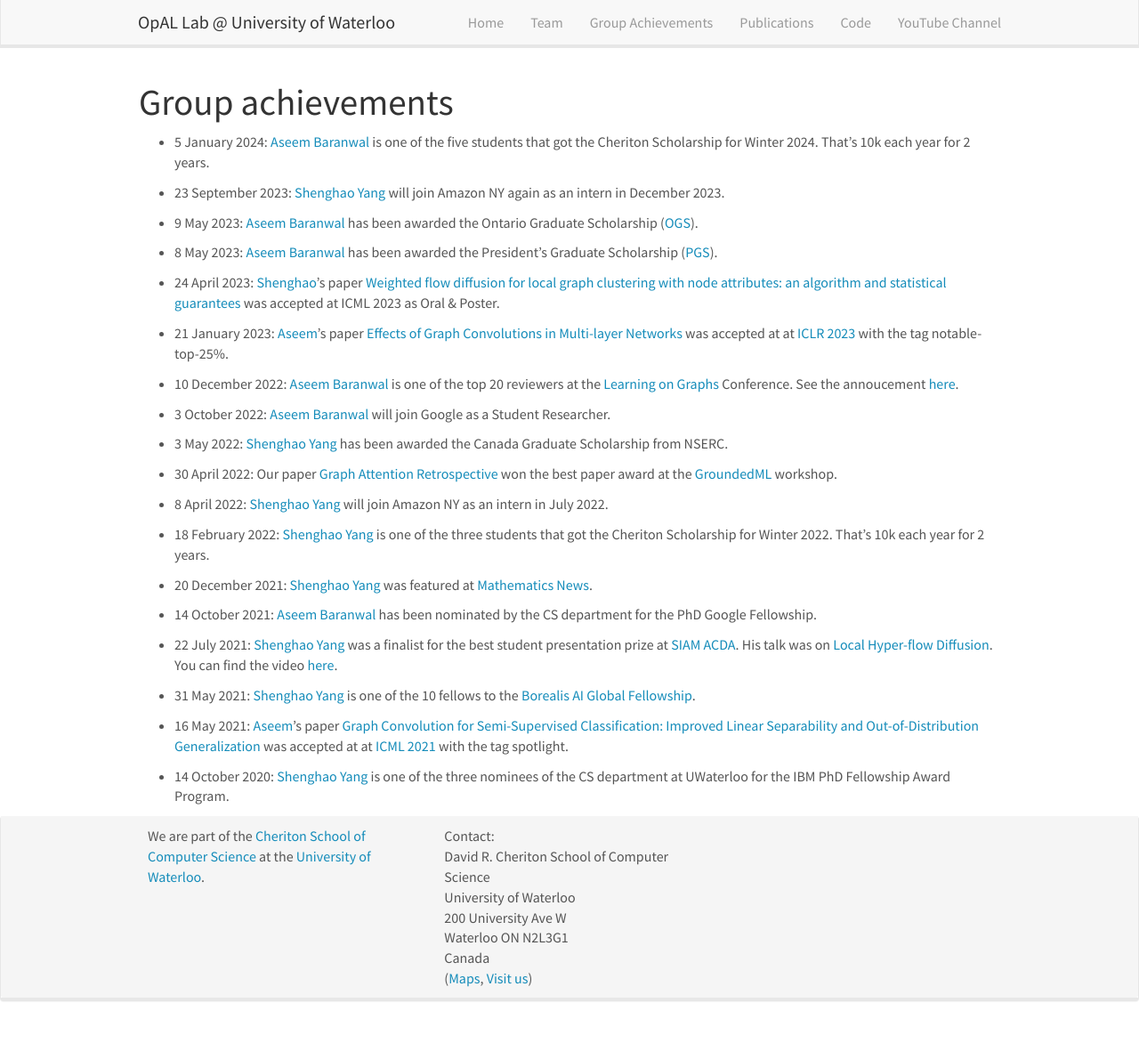
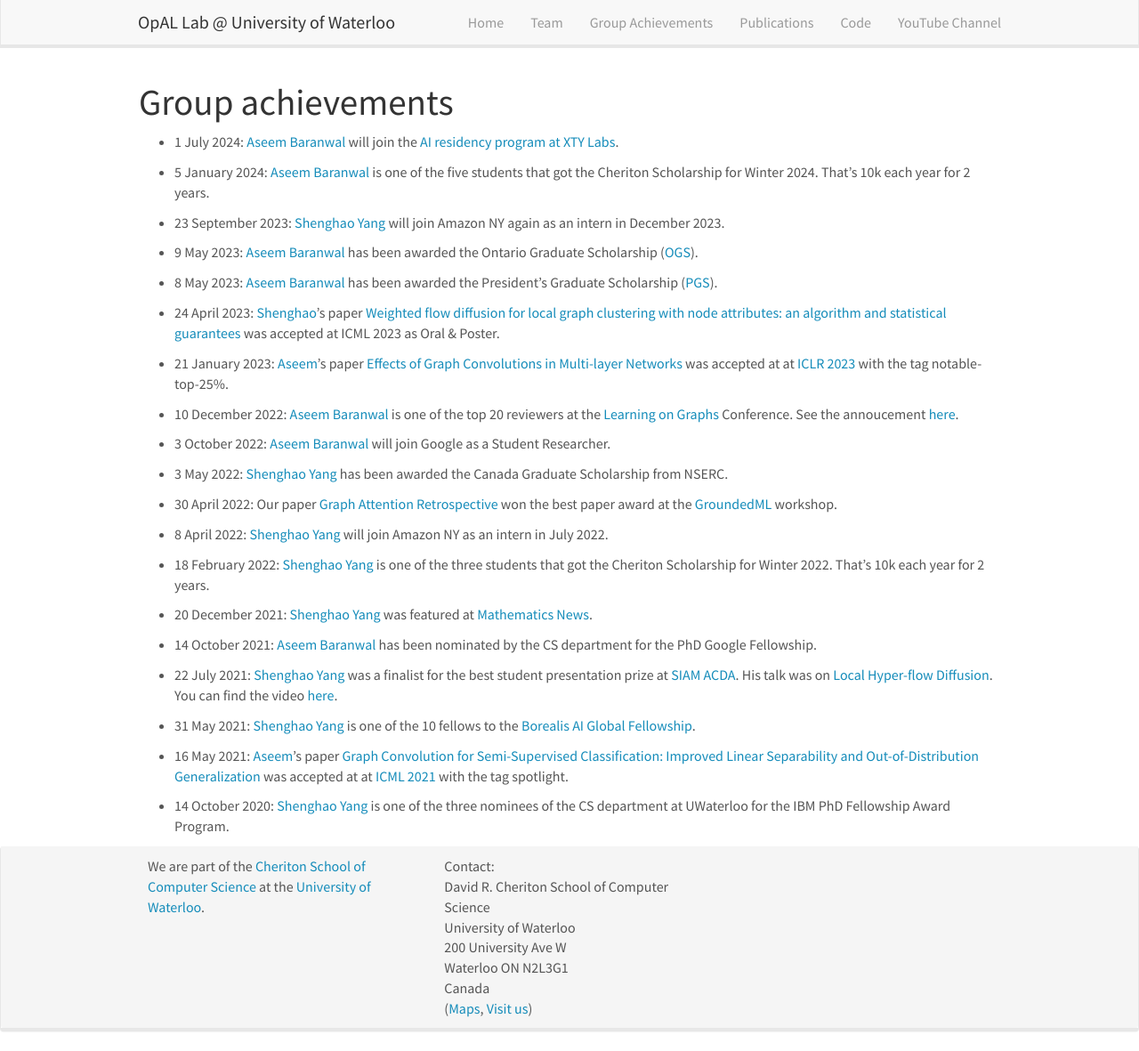
Before and after one commit to opallab/opallab.github.io, a Jekyll site: the page built from _pages/group_achievements.md, in a window 1280 px wide and 1181 px high. Shown: the whole window at 89% size. Built offline with Jekyll 4.4.1, drawn with Linux system fonts in a browser that asks for light colours; nearby versions of some CDN libraries.

Commit message:
aseem xtx

```diff
--- a/_pages/group_achievements.md
+++ b/_pages/group_achievements.md
@@ -7,7 +7,7 @@ permalink: /group_achievements
 ---
 
 # Group achievements
-<!--- 1 July 2024: <a href='https://aseemrb.me'>Aseem Baranwal</a> will join the <a href='https://www.xtxmarkets.com/career/xty-labs-ai-residency/'>AI residency program at XTY Labs</a>.-->
+- 1 July 2024: <a href='https://aseemrb.me'>Aseem Baranwal</a> will join the <a href='https://www.xtxmarkets.com/career/xty-labs-ai-residency/'>AI residency program at XTY Labs</a>.
 
 - 5 January 2024: <a href='https://aseemrb.me'>Aseem Baranwal</a> is one of the five students that got the Cheriton Scholarship for Winter 2024. That's 10k each year for 2 years.
 
```
